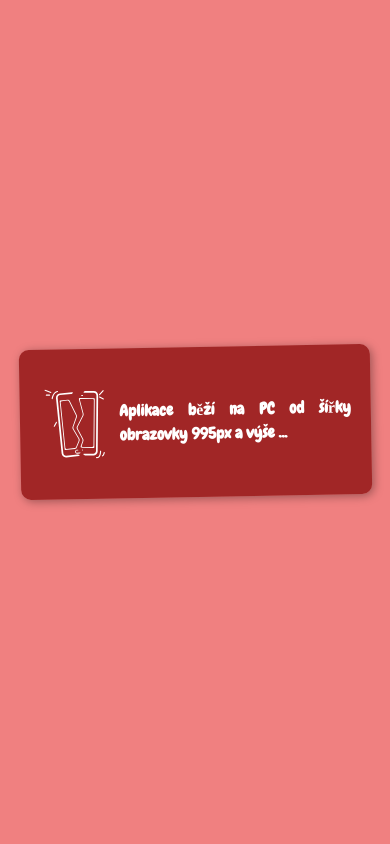
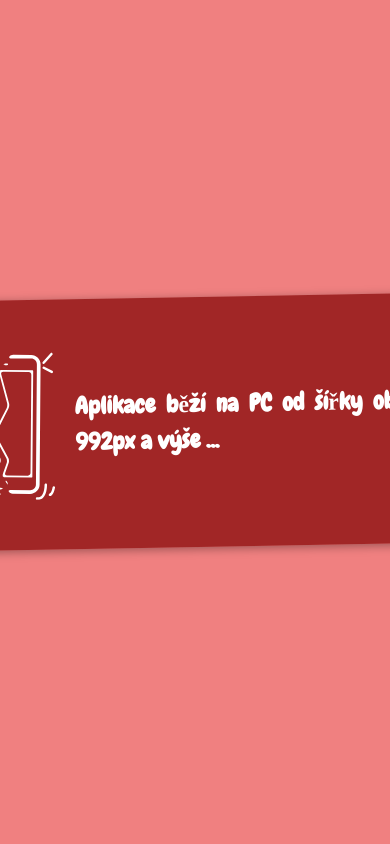
Before and after one commit to MajklKra/D_web, a Flask app: page /auth/login in a window 390 px wide. Run offline with Flask 3, Linux system fonts and the light colour scheme; parts of the project's set-up code (start-up, migrations or seed data) failed here and were passed over; some web fonts are replaced.

Commit message:
Zooming of loginPage

```diff
--- a/web/auth/static/css/loginForm.css
+++ b/web/auth/static/css/loginForm.css
@@ -1,4 +1,3 @@
-
 html, body
 {
   margin: 0;
@@ -33,6 +32,21 @@ body
 
     position: relative;
 
+    /* background: linear-gradient(
+      to bottom,
+      rgb(234,237,239) 0%,
+      rgb(234,237,239) 10%,
+      rgb(236,238,240) 20%,
+      rgb(238,239,242) 30%,
+      rgb(240,241,243) 40%,
+      rgb(242,243,245) 50%,
+      rgb(245,245,247) 60%,
+      rgb(247,248,249) 70%,
+      rgb(250,250,251) 80%,
+      rgb(252,252,253) 90%,
+      rgb(255,255,255) 100%
+    ); */
+
 }
 
 #loginForm
@@ -56,7 +70,6 @@ body
 
     position: relative;
 
-    display: none;
 }
 
 #innerC
@@ -307,56 +320,28 @@ body
 
 @media   (max-width: 319px)
 {
-    body
-    {
-      display: none;
-    }
-
 
 }
 
 @media  (min-width: 320px) and (max-width: 359px)
 {
-    body
-    {
-      /* background-color: crimson; */
 
-      background-color: #F08080;
-    }
+}
 
-    /* #loginForm
-    {
-      display: none !important;
-    } */
+@media  (min-width: 360px) and (max-width: 449px)
+{
 
-    #prohibitonC
-    {
+}
 
-      width: 90%;
-      /* max-width: 600px; */
-      max-width: 37.5rem;
-      /* height: 100px; */
-      height: 6.25rem;
-      /* display: none; */
-    }
+/* mobil */
+@media  (min-width: 450px) and (max-width: 575px)
+{
 
-    #informationText
-    {
-      /* font-size: 14px; */
-      font-size: 0.875rem;
-      line-height: 1.5;
-    }
+}
 
-    #prohC
-    {
-        margin-right: 0.625rem !important;
-    }
-
-    #mobileImg
-    {
-        width:  auto;
-        height: auto;
-    }
+/* mobil/tablet */
+@media (min-width: 576px) and (max-width: 767px)
+{
 
     #codacoC
     {
@@ -364,231 +349,9 @@ body
     }
 }
 
-@media  (min-width: 360px) and (max-width: 449px)
-{
-
-  body
-  {
-     /* background-color: darkviolet; */
-
-     background-color: #F08080;
-  }
-
-  /* #loginForm
-  {
-    display: none;
-  } */
-
-  #prohibitonC
-  {
-
-    width: 90%;
-    /* max-width: 600px; */
-    max-width: 37.5rem;
-    /* height: 150px; */
-    height: 9.375rem;
-    /* display: none; */
-
-  }
-
-  #informationText
-  {
-    /* font-size: 16px; */
-    font-size: 1rem;
-    line-height: 1.5;
-  }
-
-  #prohC
-  {
-      /* margin-right: 10px !important; */
-      margin-right: 0.625rem !important;
-  }
-
-  #mobileImg
-  {
-      width:  auto;
-      height: auto;
-  }
-
-  #codacoC
-  {
-    display: none;
-  }
-
-}
-
-/* mobil */
-@media  (min-width: 450px) and (max-width: 575px)
-{
-    body
-    {
-      /* background-color: orangered; */
-
-      background-color: #F08080;
-    }
-
-    /* #loginForm
-    {
-      display: none !important;
-    } */
-
-    #prohibitonC
-    {
-
-      width: 90%;
-      /* max-width: 600px; */
-
-      max-width: 37.5rem;
-
-      /* height: 200px; */
-
-      height: 12.5rem;
-
-      /* display: none; */
-
-    }
-
-    #informationText
-    {
-
-      /* font-size: 20px; */
-      font-size: 1.25rem;
-      line-height: 1.5;
-    }
-
-    #prohC
-    {
-        /* margin-right: 10px !important; */
-
-      margin-right: 0.625rem !important;
-    }
-
-    #mobileImg
-    {
-        width:  auto;
-        height: auto;
-    }
-
-    #codacoC
-    {
-      display: none;
-    }
-}
-
-/* mobil/tablet */
-@media (min-width: 576px) and (max-width: 767px)
-{
-
-    body
-    {
-      /* background-color: orange; */
-
-      background-color: #F08080;
-    }
-
-    /* #loginForm
-    {
-      display: none;
-    } */
-
-    #prohibitonC
-    {
-
-      width: 90%;
-      /* max-width: 600px; */
-
-      max-width: 37.5rem;
-
-      height: 15.625rem;
-
-      /* height: 250px; */
-
-      /* display: none; */
-
-    }
-
-    #informationText
-    {
-
-      /* font-size: 20px; */
-
-      font-size: 1.25rem;
-
-      line-height: 1.5;
-    }
-
-    #prohC
-    {
-        /* margin-right: 10px !important; */
-
-        margin-right: 0.625rem !important;
-    }
-
-    #mobileImg
-    {
-        width:  auto;
-        height: auto;
-    }
-
-    #codacoC
-    {
-      display: none;
-    }
-
-}
-
 /* tablet*/
 @media (min-width: 768px) and (max-width: 991px)
 {
-    body
-    {
-      /* background-color: pink; */
-      background-color: #F08080;
-    }
-
-    /* #loginForm
-    {
-      display: none;
-    } */
-
-    #prohibitonC
-    {
-      /* width: 600px; */
-
-      width: 37.5rem;
-
-      /* height: 250px; */
-
-      height: 15.625rem;
-
-      /* display: none; */
-    }
-
-    #informationText
-    {
-
-      /* font-size: 24px; */
-
-      font-size: 1.5rem;
-
-      line-height: 1.5;
-    }
-
-    #prohC
-    {
-      /* margin-right: 10px; */
-
-      margin-right: 0.625rem;
-    }
-
-    #mobileImg
-    {
-        /* width:  150px; */
-
-        width: 9.375rem;
-
-        height: auto;
-    }
 
     #codacoC
     {
@@ -600,120 +363,18 @@ body
 /* počítačová obrazovka */
 @media (min-width: 992px) and (max-width: 1199px)
 {
-    /* body
-    {
-      background-color: yellowgreen;
-    } */
-
-    body
-    {
-      /* background-color: #87CEFA; */
-
-      /* background-color: rgba(234,237,239,1); */
-
-      background: linear-gradient(
-        to bottom,
-        rgb(234,237,239) 0%,
-        rgb(234,237,239) 10%,
-        rgb(236,238,240) 20%,
-        rgb(238,239,242) 30%,
-        rgb(240,241,243) 40%,
-        rgb(242,243,245) 50%,
-        rgb(245,245,247) 60%,
-        rgb(247,248,249) 70%,
-        rgb(250,250,251) 80%,
-        rgb(252,252,253) 90%,
-        rgb(255,255,255) 100%
-      );
-
-    }
-
-    /* #prohibitonC
-    {
-      display: none !important;
-    } */
 
 }
 
 /* počítačová obrazovka */
 @media (min-width: 1200px) and (max-width: 1399px)
 {
-    /* body
-    {
-      background-color: green;
-    } */
-
-    body
-    {
-      /* background-color: #87CEFA; */
-
-      /* background-color: rgba(234,237,239,1); */
-
-      background: linear-gradient(
-        to bottom,
-        rgb(234,237,239) 0%,
-        rgb(234,237,239) 10%,
-        rgb(236,238,240) 20%,
-        rgb(238,239,242) 30%,
-        rgb(240,241,243) 40%,
-        rgb(242,243,245) 50%,
-        rgb(245,245,247) 60%,
-        rgb(247,248,249) 70%,
-        rgb(250,250,251) 80%,
-        rgb(252,252,253) 90%,
-        rgb(255,255,255) 100%
-      );
-
-    }
-
-    /* #prohibitonC
-    {
-      display: none !important;
-    } */
 
 }
 
 /* počítačová obrazovka */
 @media (min-width: 1400px)
 {
-    /* body
-    {
-      /* background-color: red; *
-    } */
-
-
-    body
-    {
-      /* background-color: #87CEFA; */
-
-      /* background-color: rgba(234,237,239,1); */
-
-      background: linear-gradient(
-        to bottom,
-        rgb(234,237,239) 0%,
-        rgb(234,237,239) 10%,
-        rgb(236,238,240) 20%,
-        rgb(238,239,242) 30%,
-        rgb(240,241,243) 40%,
-        rgb(242,243,245) 50%,
-        rgb(245,245,247) 60%,
-        rgb(247,248,249) 70%,
-        rgb(250,250,251) 80%,
-        rgb(252,252,253) 90%,
-        rgb(255,255,255) 100%
-      );
-
-    }
-
-    /* #prohibitonC
-    {
-      display: none !important;
-    } */
-
-    /* #loginForm
-    {
-      display: none;
-    } */
 
 }
 
@@ -795,11 +456,10 @@ body
   padding:10px;
   border-radius:6px;
   margin-top:8px;
-
 }
 
-
-.error {
+.error
+{
   color: #1F2328;
   margin: 0;
 
@@ -916,13 +576,14 @@ body
 
 #prohibitonC
 {
+
    border-radius: 10px;
    /* background-color: rgba(128, 0, 0, 0.5); */
 
    background-color: rgba(128, 0, 0, 0.7);
 
    box-shadow: 2px 2px 10px rgba(0, 0, 0, 0.35);
-   padding: 1.25rem;
+   padding: 20px;
 
    display: flex;
    flex-direction: row;
@@ -932,6 +593,10 @@ body
    transform: rotate(-1deg);
 
    display: none;
+
+   width: 600px;
+   height: 250px;
+
 }
 
 #informationText
@@ -940,7 +605,6 @@ body
   color: white;
 
   font-weight: bold;
-
   font-family: 'Chewy';
 
   /* background-color: blue; */
@@ -948,6 +612,9 @@ body
   text-align: justify;
 
   line-height: 1.5;
+
+  font-size: 24px;
+
 }
 
 #prohC
@@ -960,10 +627,14 @@ body
   align-items: center;
 
   /* background-color: green; */
+
+  margin-right: 10px !important;
 }
 
 #mobileImg
 {
+    width:  150px;
+    height: auto;
     color: white;
 }
 
@@ -1020,15 +691,6 @@ body
   left: 11px;
 }
 
-/* .svg-wrapper
-{
-  width: auto;
-  height: auto;
-
-  background-color: #F08080;
-} */
-
-
 #name::placeholder
 {
     color:  #324351;
@@ -1082,3 +744,28 @@ body
     font-family: 'Montserrat', sans-serif;
     font-size: 16px;
 }
+
+
+.table-mode
+{
+  background: #F08080 !important;
+}
+
+
+.pc-mode
+{
+  background: linear-gradient(
+      to bottom,
+      rgb(234,237,239) 0%,
+      rgb(234,237,239) 10%,
+      rgb(236,238,240) 20%,
+      rgb(238,239,242) 30%,
+      rgb(240,241,243) 40%,
+      rgb(242,243,245) 50%,
+      rgb(245,245,247) 60%,
+      rgb(247,248,249) 70%,
+      rgb(250,250,251) 80%,
+      rgb(252,252,253) 90%,
+      rgb(255,255,255) 100%
+    );
+}
--- a/web/auth/templates/loginForm.html
+++ b/web/auth/templates/loginForm.html
@@ -238,7 +238,7 @@
             </svg>
 
         </div>
-        <p id="informationText"> Aplikace běží na PC od šířky obrazovky 995px a výše ...  </p>
+        <p id="informationText"> Aplikace běží na PC od šířky obrazovky 992px a výše ...  </p>
 
     </div>
 
--- a/web/version.py
+++ b/web/version.py
@@ -1,5 +1,5 @@
-__version__ = "1.0.30"
+__version__ = "1.0.32"
 
-# Responsitita chybové hlášky ohledně šířky displeje
+# Zoomování loginPage
 
 # Jedná se o tuto produkční verze: ----
```
Also changed, not shown: web/auth/static/js/loginForm.js (+40 -28 lines).
